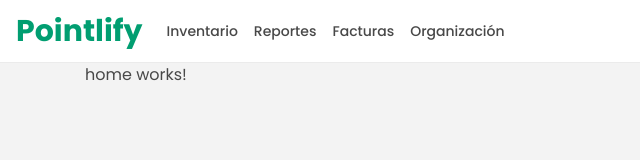
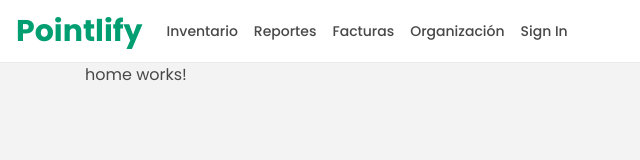
Before and after one commit to pedro412/pos_pointlify_old, a React app: page / in a window 1280 px wide. Shown: the top 160 px of the page, without its empty margins (0-640 px from the left). Built offline with nearby package versions, Linux system fonts and the light colour scheme.

Commit message:
Se agrega la opsion de Sig In en el nav bar y se agrega la ruta hacia login

```diff
--- a/src/components/Header.jsx
+++ b/src/components/Header.jsx
@@ -34,6 +34,11 @@
           <li className='nav-item'>
             <a className='nav-link' href='/awd'>Organización</a>
           </li>
+          <Link to="/login">
+            <li className='nav-item'>
+              <a className='nav-link' href='/awd'>Sign In</a>
+            </li>
+          </Link>
         </ul>
       </div>
     </nav>
```
